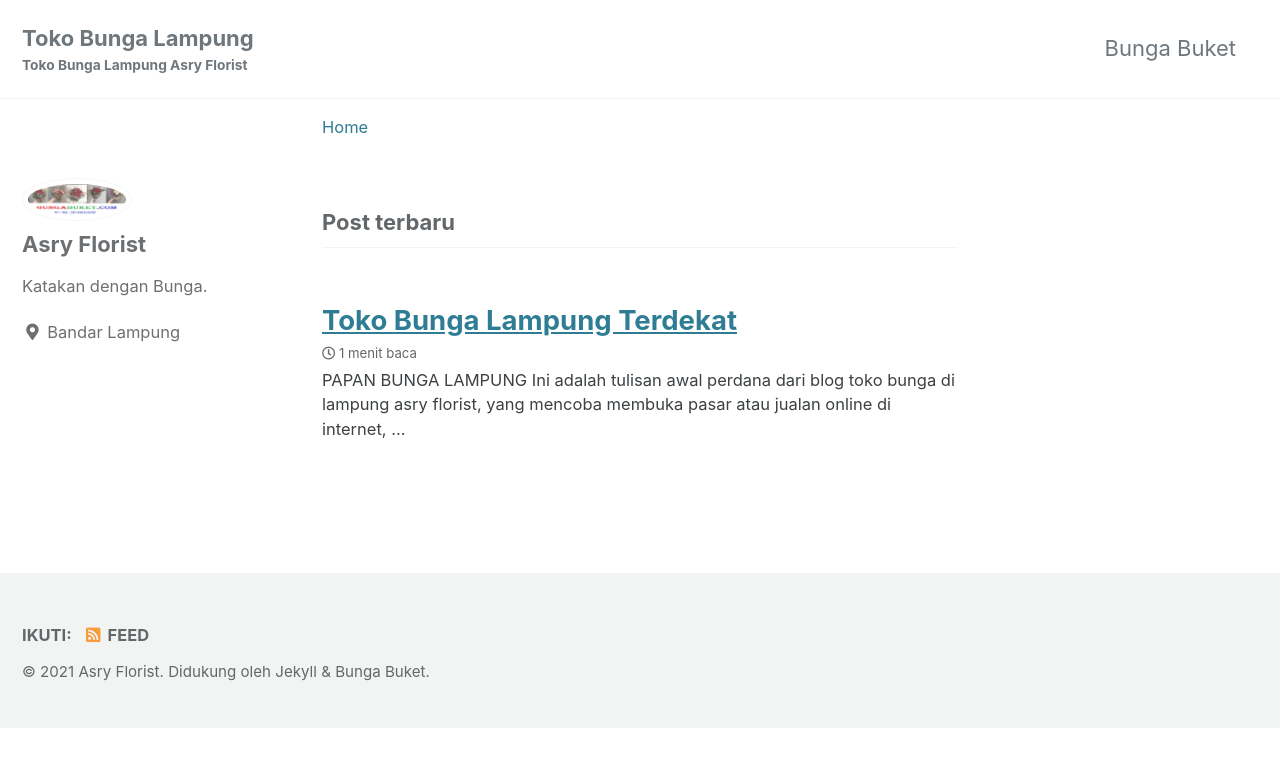
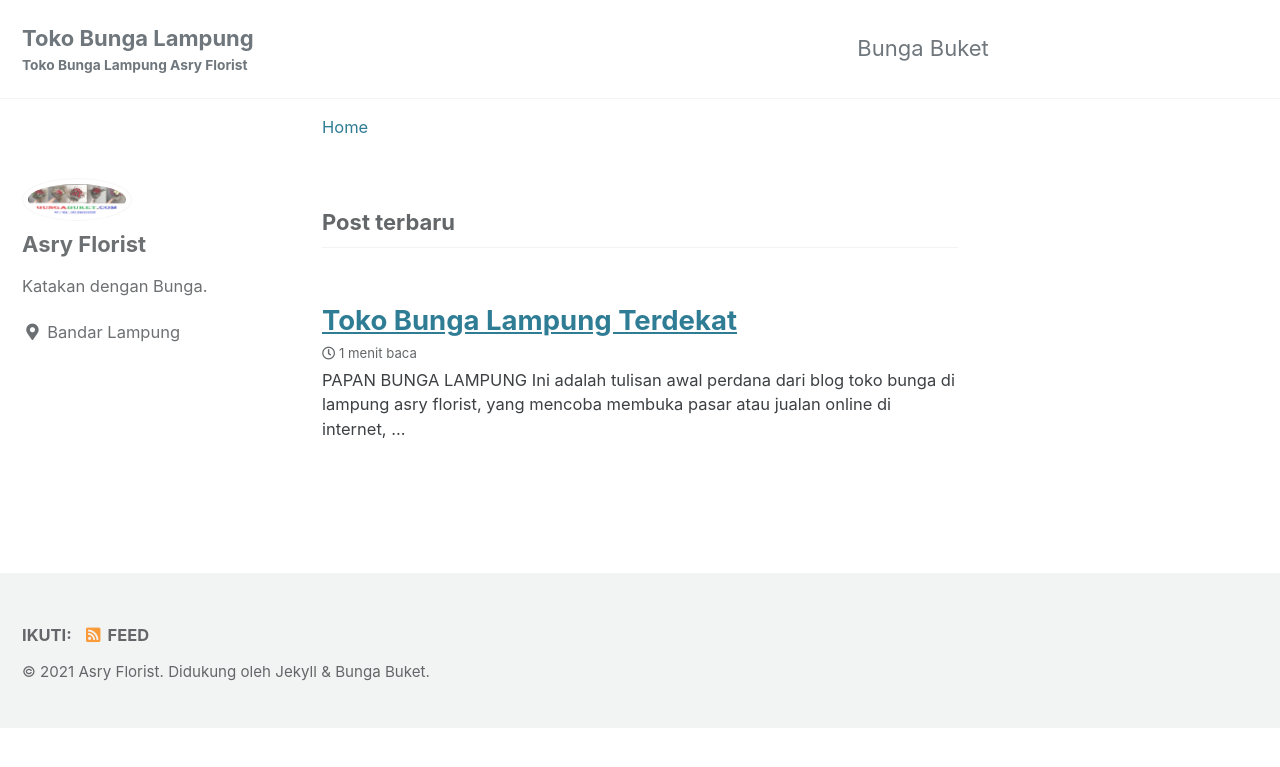
Before and after one commit to bungaasryflorist/tokobungalampung.github.io, a Jekyll site: the page built from index.html, in a window 1280 px wide. Shown: the top 767 px of the page. Built offline with Jekyll 4.4.1, drawn with Linux system fonts in a browser that asks for light colours; cached includes are drawn as plain includes; the list of posts is cut into pages by our own code.

Commit message:
Update _masthead.scss

```diff
--- a/_sass/minimal-mistakes/_masthead.scss
+++ b/_sass/minimal-mistakes/_masthead.scss
@@ -16,7 +16,7 @@
     margin-left: auto;
     margin-right: auto;
     padding: 1em;
-    max-width: 100%;
+    max-width: 80%;
     display: -webkit-box;
     display: -ms-flexbox;
     display: flex;
@@ -62,7 +62,7 @@
   float: left;
   margin-left: 0;
   margin-right: 0;
-  width: 100%;
+  width: 80%;
   clear: both;
 
   .site-nav {
```
